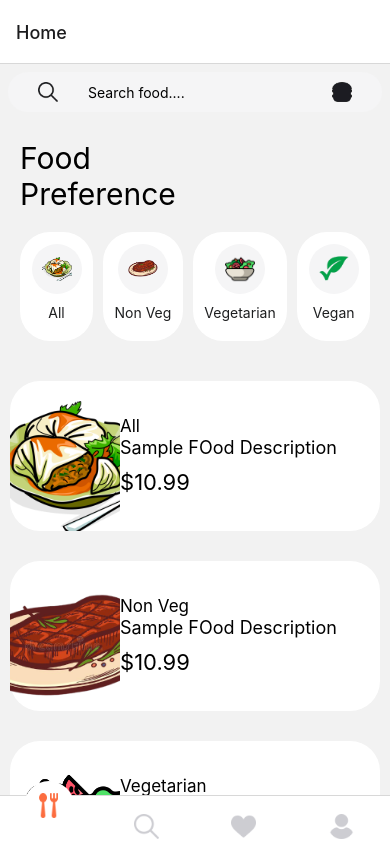
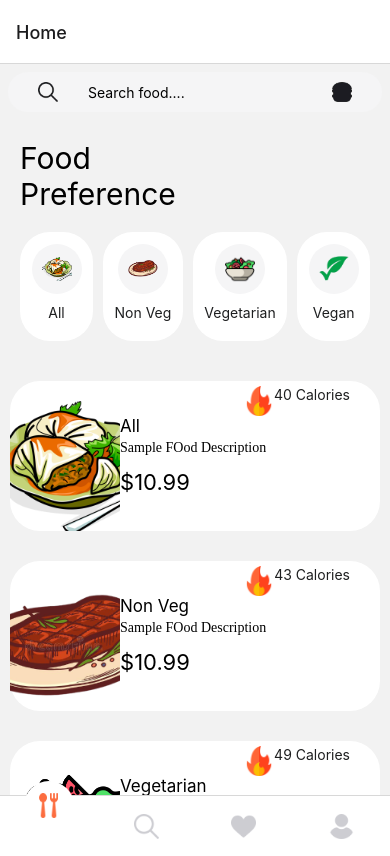
Before and after one commit to MaazIlyas/AppFoodHut, a React Native app: screen /Home in a window 390 px wide. Built offline with nearby package versions, Linux system fonts and the light colour scheme.

Commit message:
Working on stylings of food cards

```diff
--- a/constants/theme.js
+++ b/constants/theme.js
@@ -46,7 +46,7 @@ export const SIZES = {
 };
 
 export const FONTS = {
-    largeTitle: { fontFamily: "Roboto-regular", fontSize: SIZES.largeTitle, lineHeight: 55 },
+    largeTitle: { fontFamily: "Roboto-Regular", fontSize: SIZES.largeTitle, lineHeight: 55 },
     h1: { fontSize: SIZES.h1, lineHeight: 36 },
     h2: { fontSize: SIZES.h2, lineHeight: 30 },
     h3: { fontSize: SIZES.h3, lineHeight: 22 },
--- a/package.json
+++ b/package.json
@@ -35,5 +35,10 @@
   },
   "jest": {
     "preset": "react-native"
+  },
+  "rnpm": {
+    "assets": [
+      "./assets/fonts/"
+    ]
   }
 }
--- a/screens/Home.js
+++ b/screens/Home.js
@@ -35,7 +35,7 @@ const Home = () => {
             icon: icons.allFV,
             description: "Sample FOod Description",
             price: "10.99",
-            calories: "40 calories",
+            calories: "40"
         },
         {
             id: 2,
@@ -43,7 +43,7 @@ const Home = () => {
             icon: icons.nonVeg,
             description: "Sample FOod Description",
             price: "10.99",
-            calories: "40 calories",
+            calories: "43"
         },
         {
             id: 3,
@@ -51,7 +51,7 @@ const Home = () => {
             icon: icons.salad,
             description: "Sample FOod Description",
             price: "10.99",
-            calories: "40 calories",
+            calories: "49"
         },
         {
             id: 4,
@@ -59,7 +59,7 @@ const Home = () => {
             icon: icons.vegan,
             description: "Sample FOod Description",
             price: "10.99",
-            calories: "40 calories",
+            calories: "400",
         }
     ]
 
@@ -258,7 +258,7 @@ const Home = () => {
                         </Text>
 
                         {/* Descriptionc */}
-                        <Text style={{ color: COLORS.darkgray2, ...FONTS.h4}}>
+                        <Text style={{ color: COLORS.darkgray2, ...FONTS.body4}}>
                             {item.description}
                         </Text>
 
@@ -277,8 +277,15 @@ const Home = () => {
                         }}
                     >
                         <Image
-                            source={icons.c}
+                            source={icons.fire}
+                            style={{
+                                width: 30,
+                                height: 30
+                            }}
                         />
+                        <Text style={{ color: COLORS.black}}>
+                            {item.calories} Calories
+                        </Text>
                     </View>
 
                 </TouchableOpacity>
```
